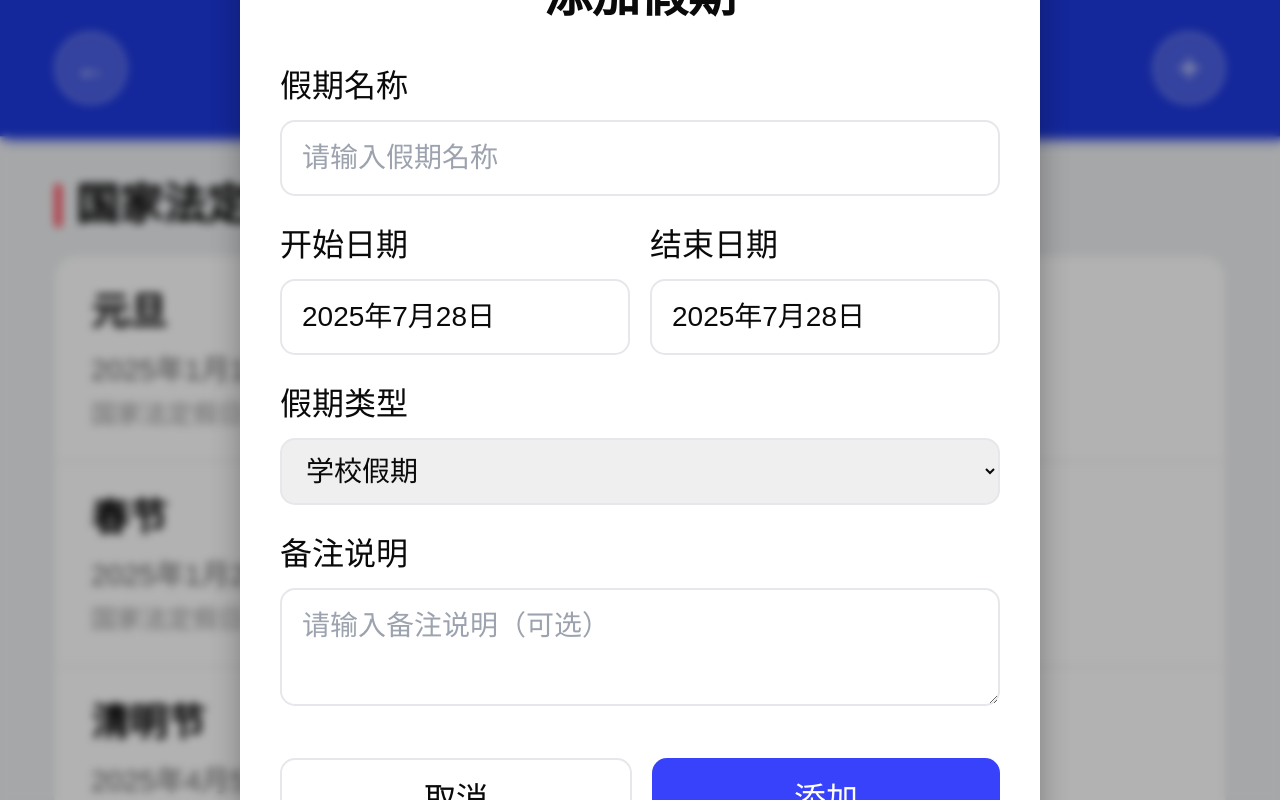
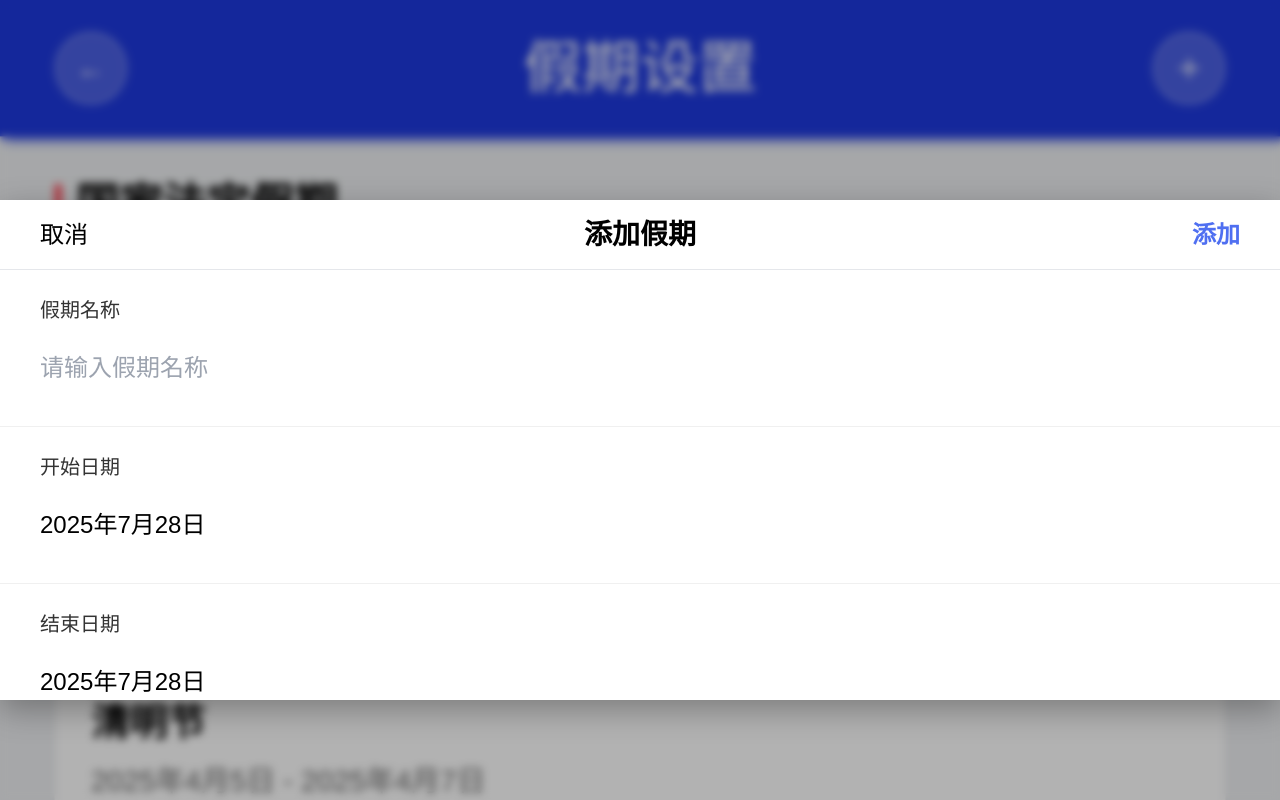
Before and after one commit to eternitylarva1/MyCalendarV0dev-pi, a Next.js app: page /settings/holidays in a window 1280 px wide. Both pictures are taken after a click on the button 1189 px from the left and 68 px from the top of the page. Shown: the top 800 px of the page. Built offline with nearby package versions, Linux system fonts and the light colour scheme.

Commit message:
feat: redesign holiday add modal with Android style
Adapt full-screen modal for all screen sizes and unify style with MonthSelectorModal.

Co-authored-by: null <128346458+eternitylarva1@users.noreply.github.com>

```diff
--- a/app/settings/holidays/page.tsx
+++ b/app/settings/holidays/page.tsx
@@ -361,9 +361,10 @@ export default function HolidaysPage() {
         </main>
       </div>
 
-      {/* Add/Edit Holiday Modal */}
+      {/* Add/Edit Holiday Modal - 安卓风格全屏模态框 */}
       {(showAddModal || showEditModal) && (
         <>
+          {/* 背景遮罩 */}
           <div
             className="fixed inset-0 z-[9998] bg-black/30 backdrop-blur-sm"
             onClick={() => {
@@ -373,107 +374,217 @@ export default function HolidaysPage() {
               resetForm()
             }}
           />
+
+          {/* 模态框内容 - 参考 MonthSelectorModal 的风格 */}
           <div
-            className="fixed left-1/2 top-1/2 z-[10000] -translate-x-1/2 -translate-y-1/2"
+            className="fixed left-0 z-[10000]"
             style={{
+              top: "200px",
               background: "white",
-              width: "800px",
-              borderRadius: "25px",
+              width: "100vw",
+              height: "500px",
+              overflow: "hidden",
+              fontFamily: '"Microsoft YaHei", sans-serif',
               boxShadow: "0 10px 30px rgba(0,0,0,0.3)",
-              padding: "40px",
             }}
           >
-            <h3 style={{ fontSize: "48px", fontWeight: 600, marginBottom: "30px", textAlign: "center" }}>
-              {editingHoliday ? "编辑假期" : "添加假期"}
-            </h3>
+            {/* 顶部操作栏 - 参考 MonthSelectorModal 的样式 */}
+            <div
+              className="flex items-center justify-between"
+              style={{
+                height: "70px",
+                padding: "0 40px",
+                borderBottom: "1px solid #e5e7eb",
+              }}
+            >
+              <button
+                onClick={() => {
+                  setShowAddModal(false)
+                  setShowEditModal(false)
+                  setEditingHoliday(null)
+                  resetForm()
+                }}
+                style={{
+                  fontSize: "24px",
+                  fontWeight: 400,
+                  color: "#000000",
+                  background: "none",
+                  border: "none",
+                  cursor: "pointer",
+                }}
+              >
+                取消
+              </button>
+              <div
+                style={{
+                  fontSize: "28px",
+                  fontWeight: 600,
+                  color: "#000000",
+                }}
+              >
+                {editingHoliday ? "编辑假期" : "添加假期"}
+              </div>
+              <button
+                onClick={handleSaveHoliday}
+                style={{
+                  fontSize: "24px",
+                  fontWeight: 600,
+                  color: "#4f6ff1",
+                  background: "none",
+                  border: "none",
+                  cursor: "pointer",
+                }}
+              >
+                {editingHoliday ? "保存" : "添加"}
+              </button>
+            </div>
 
-            <div style={{ display: "flex", flexDirection: "column", gap: "25px" }}>
-              <div>
-                <label style={{ fontSize: "32px", fontWeight: 500, marginBottom: "10px", display: "block" }}>
+            {/* 表单内容区域 - 可滚动 */}
+            <div
+              className="overflow-y-auto hide-scrollbar"
+              style={{
+                height: "calc(100% - 70px)",
+                padding: "0",
+              }}
+            >
+              {/* 假期名称 */}
+              <div
+                style={{
+                  padding: "25px 40px",
+                  borderBottom: "1px solid #f0f0f0",
+                }}
+              >
+                <div
+                  style={{
+                    fontSize: "20px",
+                    fontWeight: 500,
+                    color: "#333",
+                    marginBottom: "10px",
+                  }}
+                >
                   假期名称
-                </label>
+                </div>
                 <input
                   type="text"
                   value={formData.name}
                   onChange={(e) => setFormData((prev) => ({ ...prev, name: e.target.value }))}
+                  placeholder="请输入假期名称"
                   style={{
                     width: "100%",
-                    padding: "15px 20px",
-                    fontSize: "28px",
-                    border: "2px solid #e5e7eb",
-                    borderRadius: "15px",
+                    padding: "15px 0",
+                    fontSize: "24px",
+                    border: "none",
                     outline: "none",
+                    background: "transparent",
+                    color: "#000",
                   }}
-                  placeholder="请输入假期名称"
                 />
               </div>
 
-              <div style={{ display: "flex", gap: "20px" }}>
-                <div style={{ flex: 1 }}>
-                  <label style={{ fontSize: "32px", fontWeight: 500, marginBottom: "10px", display: "block" }}>
-                    开始日期
-                  </label>
-                  <button
-                    onClick={() => {
-                      setIsSelectingStartDate(true)
-                      const date = formData.startDate ? new Date(formData.startDate + "T00:00:00") : new Date()
-                      setShowStartDateModal(true)
-                    }}
-                    style={{
-                      width: "100%",
-                      padding: "15px 20px",
-                      fontSize: "28px",
-                      border: "2px solid #e5e7eb",
-                      borderRadius: "15px",
-                      background: "#fff",
-                      cursor: "pointer",
-                      textAlign: "left",
-                    }}
-                  >
-                    {formData.startDate ? formatDate(formData.startDate) : "选择开始日期"}
-                  </button>
+              {/* 开始日期 */}
+              <div
+                style={{
+                  padding: "25px 40px",
+                  borderBottom: "1px solid #f0f0f0",
+                }}
+              >
+                <div
+                  style={{
+                    fontSize: "20px",
+                    fontWeight: 500,
+                    color: "#333",
+                    marginBottom: "10px",
+                  }}
+                >
+                  开始日期
                 </div>
-
-                <div style={{ flex: 1 }}>
-                  <label style={{ fontSize: "32px", fontWeight: 500, marginBottom: "10px", display: "block" }}>
-                    结束日期
-                  </label>
-                  <button
-                    onClick={() => {
-                      setIsSelectingStartDate(false)
-                      const date = formData.endDate ? new Date(formData.endDate + "T00:00:00") : new Date()
-                      setShowEndDateModal(true)
-                    }}
-                    style={{
-                      width: "100%",
-                      padding: "15px 20px",
-                      fontSize: "28px",
-                      border: "2px solid #e5e7eb",
-                      borderRadius: "15px",
-                      background: "#fff",
-                      cursor: "pointer",
-                      textAlign: "left",
-                    }}
-                  >
-                    {formData.endDate ? formatDate(formData.endDate) : "选择结束日期"}
-                  </button>
-                </div>
+                <button
+                  onClick={() => {
+                    setIsSelectingStartDate(true)
+                    setShowStartDateModal(true)
+                  }}
+                  style={{
+                    width: "100%",
+                    padding: "15px 0",
+                    fontSize: "24px",
+                    border: "none",
+                    outline: "none",
+                    background: "transparent",
+                    color: formData.startDate ? "#000" : "#999",
+                    textAlign: "left",
+                    cursor: "pointer",
+                  }}
+                >
+                  {formData.startDate ? formatDate(formData.startDate) : "选择开始日期"}
+                </button>
               </div>
 
-              <div>
-                <label style={{ fontSize: "32px", fontWeight: 500, marginBottom: "10px", display: "block" }}>
+              {/* 结束日期 */}
+              <div
+                style={{
+                  padding: "25px 40px",
+                  borderBottom: "1px solid #f0f0f0",
+                }}
+              >
+                <div
+                  style={{
+                    fontSize: "20px",
+                    fontWeight: 500,
+                    color: "#333",
+                    marginBottom: "10px",
+                  }}
+                >
+                  结束日期
+                </div>
+                <button
+                  onClick={() => {
+                    setIsSelectingStartDate(false)
+                    setShowEndDateModal(true)
+                  }}
+                  style={{
+                    width: "100%",
+                    padding: "15px 0",
+                    fontSize: "24px",
+                    border: "none",
+                    outline: "none",
+                    background: "transparent",
+                    color: formData.endDate ? "#000" : "#999",
+                    textAlign: "left",
+                    cursor: "pointer",
+                  }}
+                >
+                  {formData.endDate ? formatDate(formData.endDate) : "选择结束日期"}
+                </button>
+              </div>
+
+              {/* 假期类型 */}
+              <div
+                style={{
+                  padding: "25px 40px",
+                  borderBottom: "1px solid #f0f0f0",
+                }}
+              >
+                <div
+                  style={{
+                    fontSize: "20px",
+                    fontWeight: 500,
+                    color: "#333",
+                    marginBottom: "10px",
+                  }}
+                >
                   假期类型
-                </label>
+                </div>
                 <select
                   value={formData.type}
                   onChange={(e) => setFormData((prev) => ({ ...prev, type: e.target.value as Holiday["type"] }))}
                   style={{
                     width: "100%",
-                    padding: "15px 20px",
-                    fontSize: "28px",
-                    border: "2px solid #e5e7eb",
-                    borderRadius: "15px",
+                    padding: "15px 0",
+                    fontSize: "24px",
+                    border: "none",
                     outline: "none",
+                    background: "transparent",
+                    color: "#000",
                   }}
                 >
                   <option value="school">学校假期</option>
@@ -481,62 +592,38 @@ export default function HolidaysPage() {
                 </select>
               </div>
 
-              <div>
-                <label style={{ fontSize: "32px", fontWeight: 500, marginBottom: "10px", display: "block" }}>
+              {/* 备注说明 */}
+              <div
+                style={{
+                  padding: "25px 40px",
+                }}
+              >
+                <div
+                  style={{
+                    fontSize: "20px",
+                    fontWeight: 500,
+                    color: "#333",
+                    marginBottom: "10px",
+                  }}
+                >
                   备注说明
-                </label>
+                </div>
                 <textarea
                   value={formData.description}
                   onChange={(e) => setFormData((prev) => ({ ...prev, description: e.target.value }))}
+                  placeholder="请输入备注说明（可选）"
                   style={{
                     width: "100%",
-                    padding: "15px 20px",
-                    fontSize: "28px",
-                    border: "2px solid #e5e7eb",
-                    borderRadius: "15px",
+                    padding: "15px 0",
+                    fontSize: "24px",
+                    border: "none",
                     outline: "none",
-                    minHeight: "100px",
-                    resize: "vertical",
+                    background: "transparent",
+                    color: "#000",
+                    minHeight: "80px",
+                    resize: "none",
                   }}
-                  placeholder="请输入备注说明（可选）"
                 />
-              </div>
-
-              <div style={{ display: "flex", gap: "20px", marginTop: "20px" }}>
-                <button
-                  onClick={() => {
-                    setShowAddModal(false)
-                    setShowEditModal(false)
-                    setEditingHoliday(null)
-                    resetForm()
-                  }}
-                  style={{
-                    flex: 1,
-                    padding: "15px",
-                    fontSize: "32px",
-                    border: "2px solid #e5e7eb",
-                    borderRadius: "15px",
-                    background: "#fff",
-                    cursor: "pointer",
-                  }}
-                >
-                  取消
-                </button>
-                <button
-                  onClick={handleSaveHoliday}
-                  style={{
-                    flex: 1,
-                    padding: "15px",
-                    fontSize: "32px",
-                    border: "none",
-                    borderRadius: "15px",
-                    background: "#3742fa",
-                    color: "#fff",
-                    cursor: "pointer",
-                  }}
-                >
-                  {editingHoliday ? "保存" : "添加"}
-                </button>
               </div>
             </div>
           </div>
```
